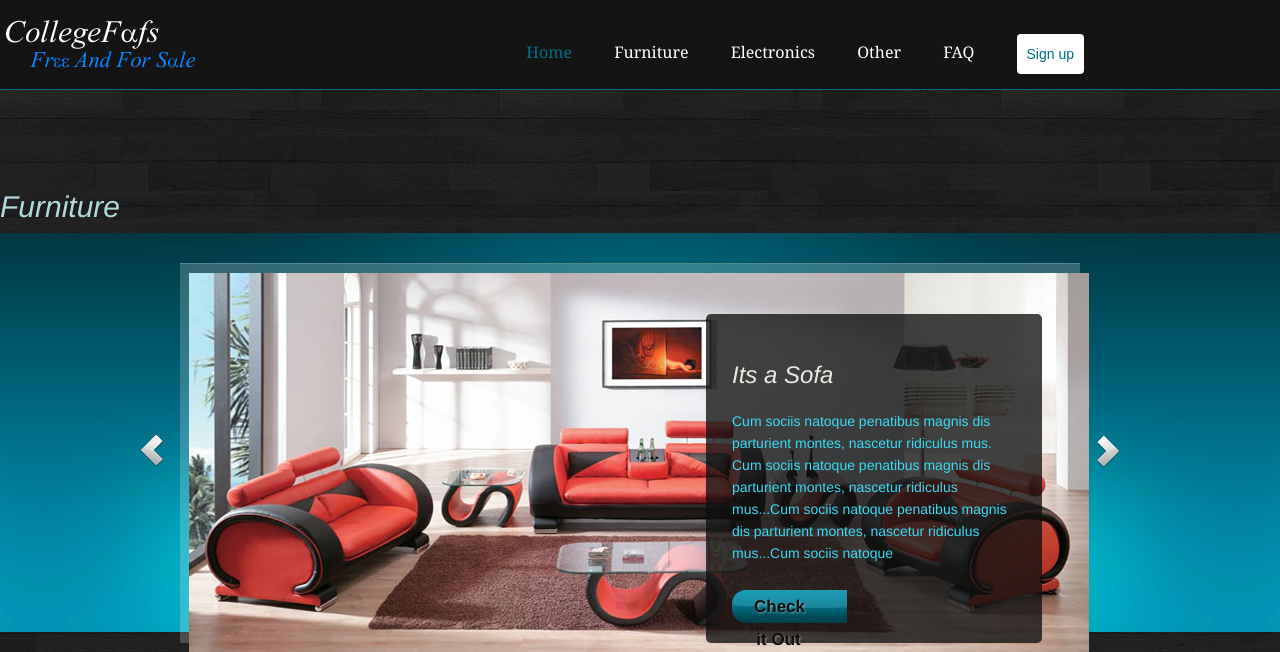
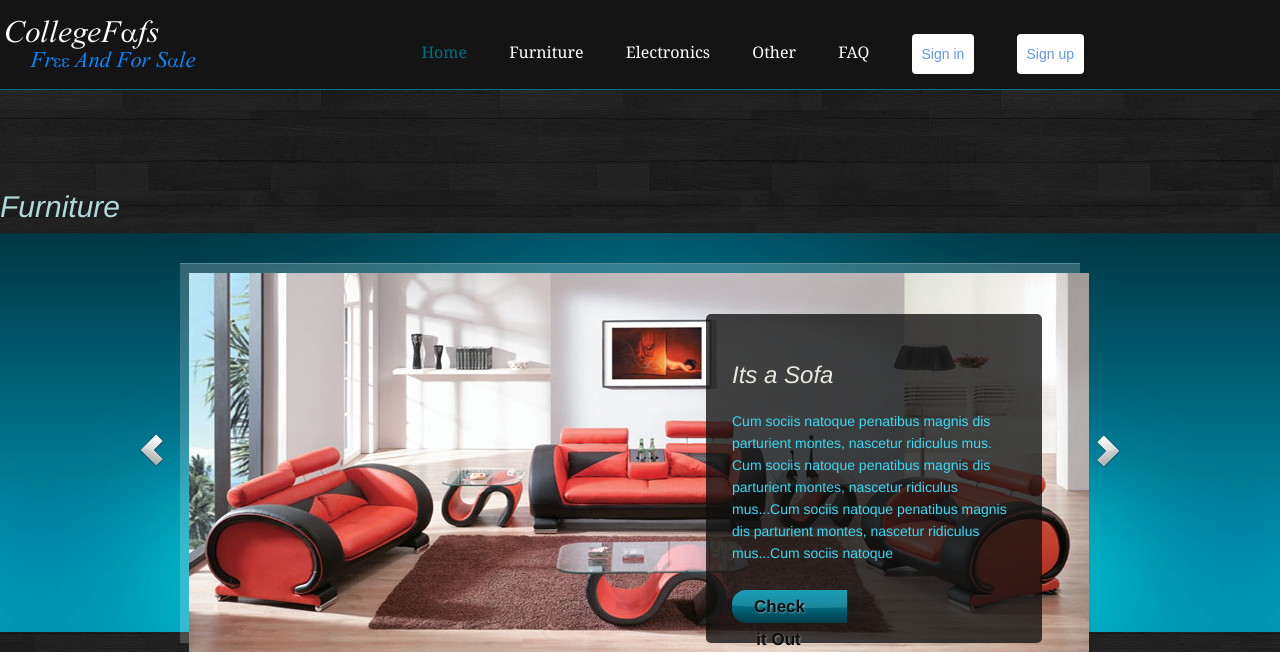
Before and after one commit to TJZenkai/cfafs, a PHP site: page /TestEnvr/index.php in a window 1280 px wide. Shown: the top 652 px of the page. Run offline with PHP 8.4, Linux system fonts and the light colour scheme.

Commit message:
sign up and sign in

```diff
--- a/TestEnvr/index.php
+++ b/TestEnvr/index.php
@@ -53,7 +53,7 @@ connect();
 <div class="container text-center">
 
       <p>
-        <a href="#" class="morphbutton big-button" data-target="#test">Sign up</a>
+        <a href="#" class="morphbutton big-button" data-target="#test">Sign in</a>
       </p>
 
     </div>-->
@@ -61,24 +61,28 @@ connect();
 
     <div id="test" class="morphbutton-content">
       <div class="box">
+        <h2>Sign in</h2>
+        <button type="button" class="morphbutton-close"><span class="glyphicon glyphicon-remove"></span></button>
+        <form class="form-horizontal morphbutton-cascade" role="form">
+          <input type="text" placeholder="email">
+          <input type="password" placeholder="password">
+          <input type="submit" value="Sign in">
+        </form>
+      </div>
+    </div>
+
+
+    <div id="test2" class="morphbutton-content">
+      <div class="box">
         <h2>Sign up</h2>
         <button type="button" class="morphbutton-close"><span class="glyphicon glyphicon-remove"></span></button>
         <form class="form-horizontal morphbutton-cascade" role="form">
-          <input type="text" placeholder="username">
+          <input type="text" placeholder="email">
           <input type="password" placeholder="password">
           <input type="submit" value="Sign up">
         </form>
       </div>
     </div>
-
-
-
-
-
-
-
-
-
 
 
 
@@ -96,7 +100,9 @@ connect();
       <a href="#">Electronics</a>
       <a href="#">Other</a>
       <a href="#">FAQ</a>
-      <a href="#" class="morphbutton big-button btn btn-info" data-target="#test" style="padding: 10px;color: #006e86;">Sign up</a>
+      <a href="#" class="morphbutton big-button btn btn-info" data-target="#test" style="padding: 10px;color: #6495ED;">Sign in</a>
+      <a href="#" class="morphbutton big-button btn btn-info" data-target="#test2" style="padding: 10px;color: #6495ED;">Sign up</a>
+
       </nav>
       <!-- end of navigation -->
     </div>
```
Also changed, not shown: TestEnvr/Old/index.html (renamed from TestEnvr/index.html).
